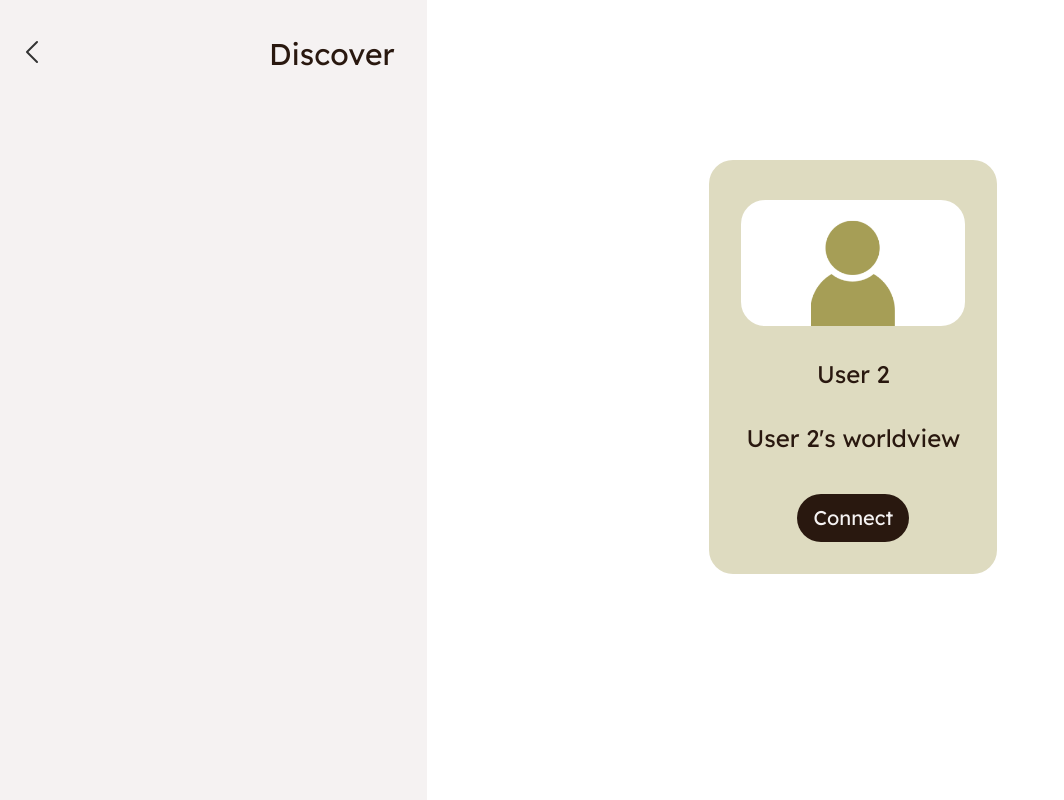
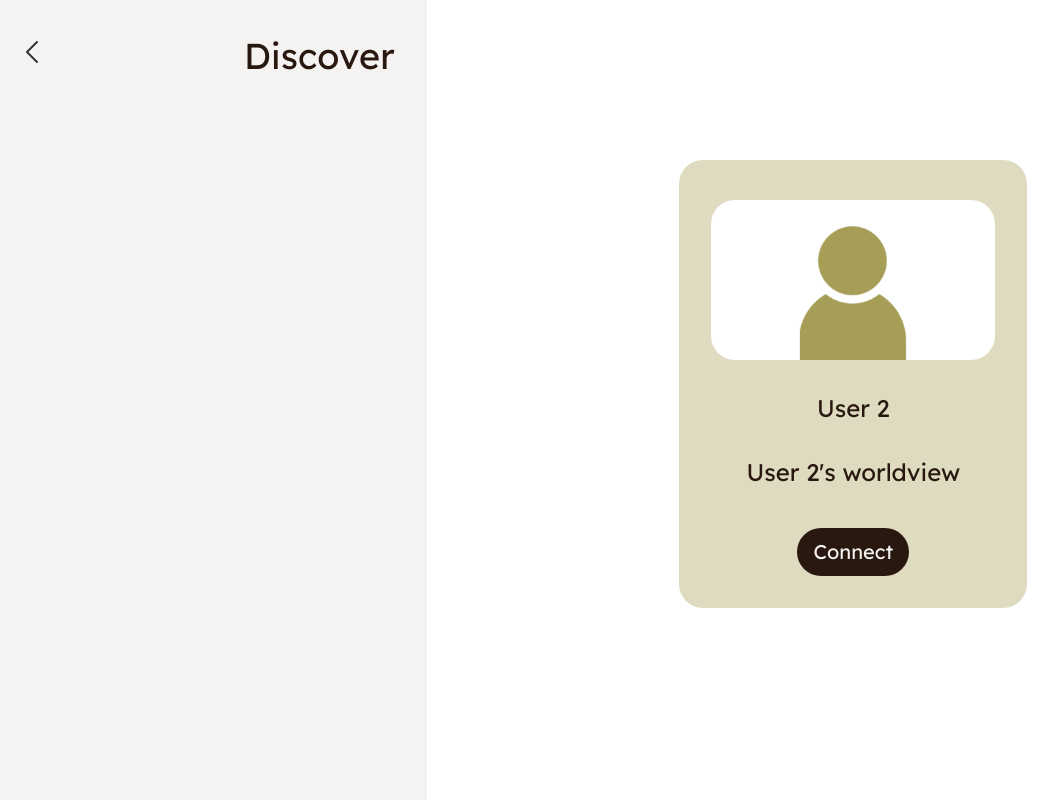
Before and after one commit to SamuelShally/ekko, a React (Create React App) app in the folder frontend/: page /discover in a window 1280 px wide. Shown: the whole page, without its empty margins (0-1064 px from the left). Built offline with nearby package versions, Linux system fonts and the light colour scheme.

Commit message:
layout adjustment

```diff
--- a/frontend/src/components/Discover.jsx
+++ b/frontend/src/components/Discover.jsx
@@ -17,7 +17,7 @@ const Discover = () => {
                 <div className='relative hidden bg-neutral text-primary h-full
                                     sm:block sm:col-span-1'>
                     <h1 className="absolute right-0 mr-8 mt-8 text-primary text-center text-bold
-                                text-3xl sm:text-3xl lg:mt-9">Discover</h1>
+                                text-3xl sm:text-3xl lg:mt-9 xl:text-4xl">Discover</h1>
                 </div>
                 {/* default */}
                 <div className="h-screen w-screen mx-auto pt-20
@@ -25,7 +25,8 @@ const Discover = () => {
                                 ">
                     <h1 className="relative mb-6 w-screen text-4xl text-primary text-center text-bold sm:hidden">Discover</h1>
                     <div className="relative card card-bordered rounded-3xl bg-accent mt-20
-                                    max-w-sm mx-auto w-3/4 ">
+                                    sm:max-w-sm mx-auto w-3/4
+                                    md:max-w-lg">
                         {/* <figure className="px-10 pt-10"> */}
                             <img className="rounded-3xl mt-10 mx-8" src={userImageHolder} alt="User2"/>
                         {/* </figure> */}
```
